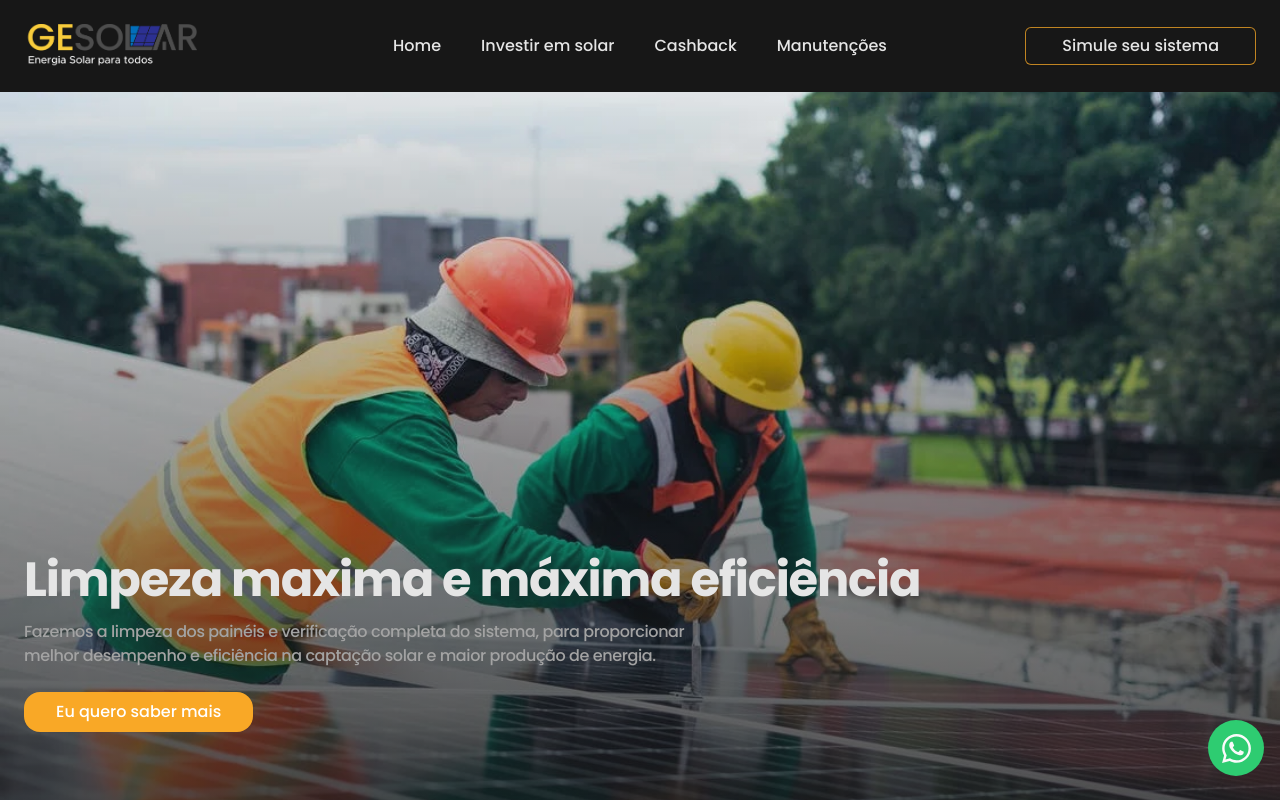
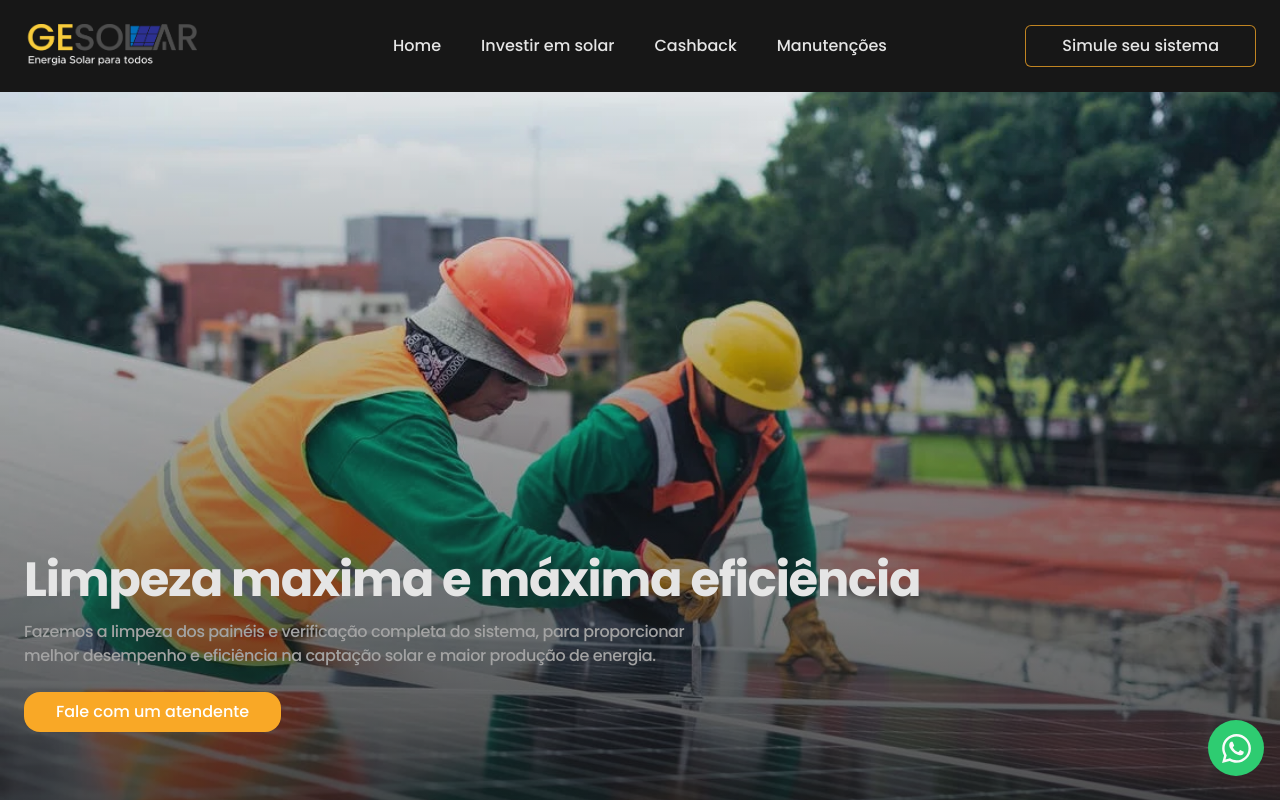
Before and after one commit to Kenjisla/sprint1gesolar, a Next.js app: page /manutencao-de-energia-solar in a window 1280 px wide. Shown: the top 800 px of the page. Built offline with nearby package versions, Linux system fonts and the light colour scheme.

Commit message:
change text in button on maintenance page

```diff
--- a/src/components/Navbar/index.tsx
+++ b/src/components/Navbar/index.tsx
@@ -43,7 +43,7 @@ export function Navbar() {
     <Popover className="relative">
       <div className="max-w-[1450px] mx-auto px-4 sm:px-6">
         <div className="flex justify-between items-center py-6 lg:justify-start md:space-x-10">
-          <div className="flex justify-start lg:w-0 lg:flex-1">
+          <div className="flex justify-start lg:flex-1 lg:w-0">
             <Logo />
           </div>
           <div className="-mr-2 -my-2 lg:hidden">
@@ -62,10 +62,10 @@ export function Navbar() {
 
           </nav>
 
-          <div className="hidden lg:flex items-center justify-end md:flex-1 lg:w-0">
+          <div className="hidden lg:flex items-center justify-end lg:flex-1 lg:w-0">
             <Link href="/calculadora-de-energia-solar">
               <a
-                className={classNames('ml-8 whitespace-nowrap inline-flex items-center justify-center px-9 py-[6px] rounded-md shadow-sm text-base font-medium text-neutral-200  border border-sun-500/75 hover:bg-amber-500 hover:text-neutral-200 focus:outline-none focus:ring-2 focus:ring-offset-2 focus:ring-offset-neutral-800 focus:ring-amber-500 transition-colors duration-200', {
+                className={classNames('whitespace-nowrap inline-flex items-center justify-center px-4 py-2 xl:px-9 rounded-md shadow-sm text-base font-medium text-neutral-200  border border-sun-500/75 hover:bg-amber-500 hover:text-neutral-200 focus:outline-none focus:ring-2 focus:ring-offset-2 focus:ring-offset-neutral-800 focus:ring-amber-500 transition-colors duration-200', {
                   'bg-sun-500' : asPath === "/calculadora-de-energia-solar",
                   'bg-neutral-900' : !(asPath === "/calculadora-de-energia-solar")
                 })}
--- a/src/pages/manutencao-de-energia-solar.tsx
+++ b/src/pages/manutencao-de-energia-solar.tsx
@@ -16,7 +16,7 @@ export default function Servicing() {
                     maior produção de energia."
                 buttonLink="https://api.whatsapp.com/send?phone=555511978732309"
                 isExternalLink
-                buttonLabel="Eu quero saber mais"
+                buttonLabel="Fale com um atendente"
                 imgSrc="/manutencao-hero-image.jpg"
             />
 
```
